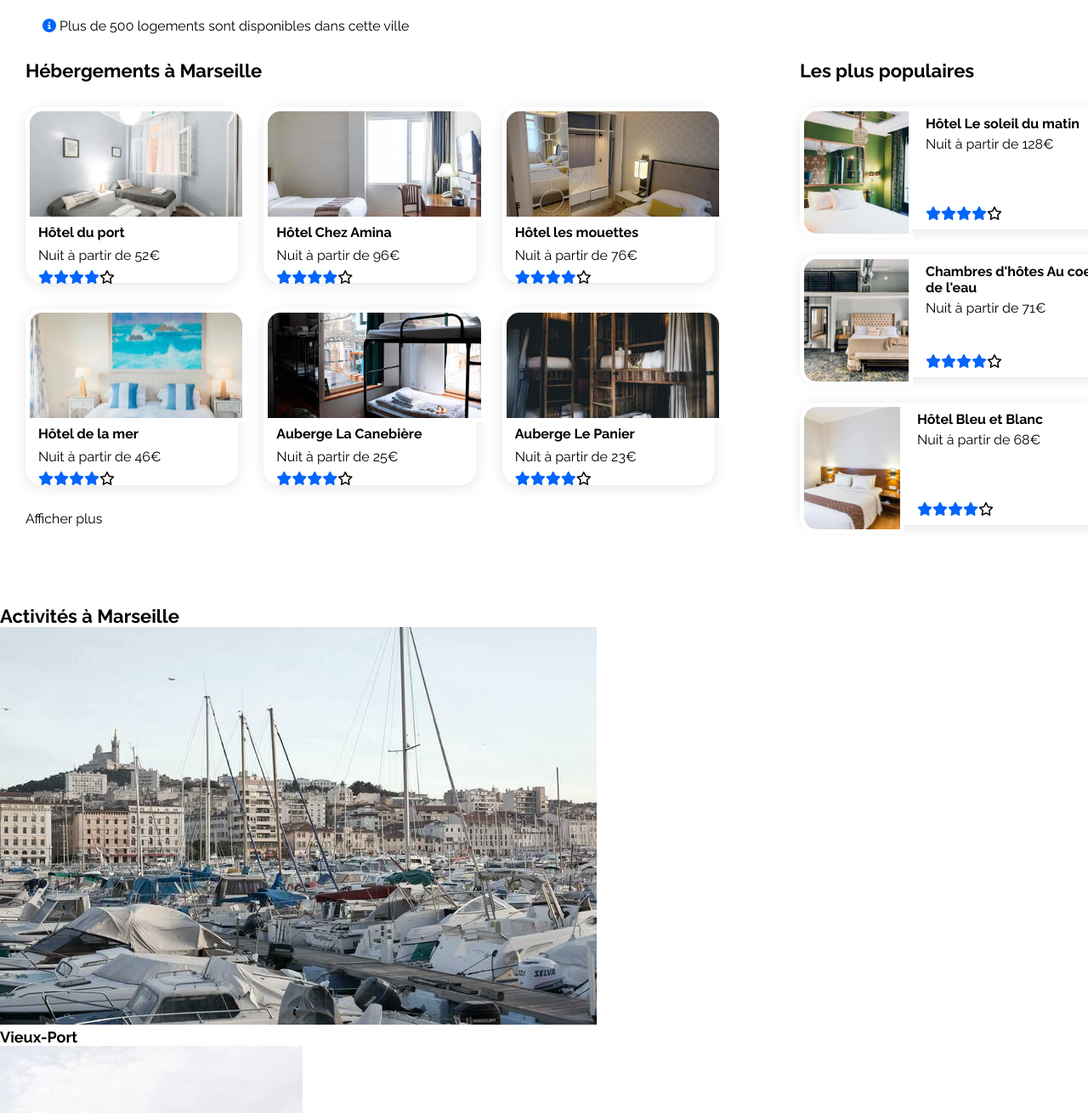
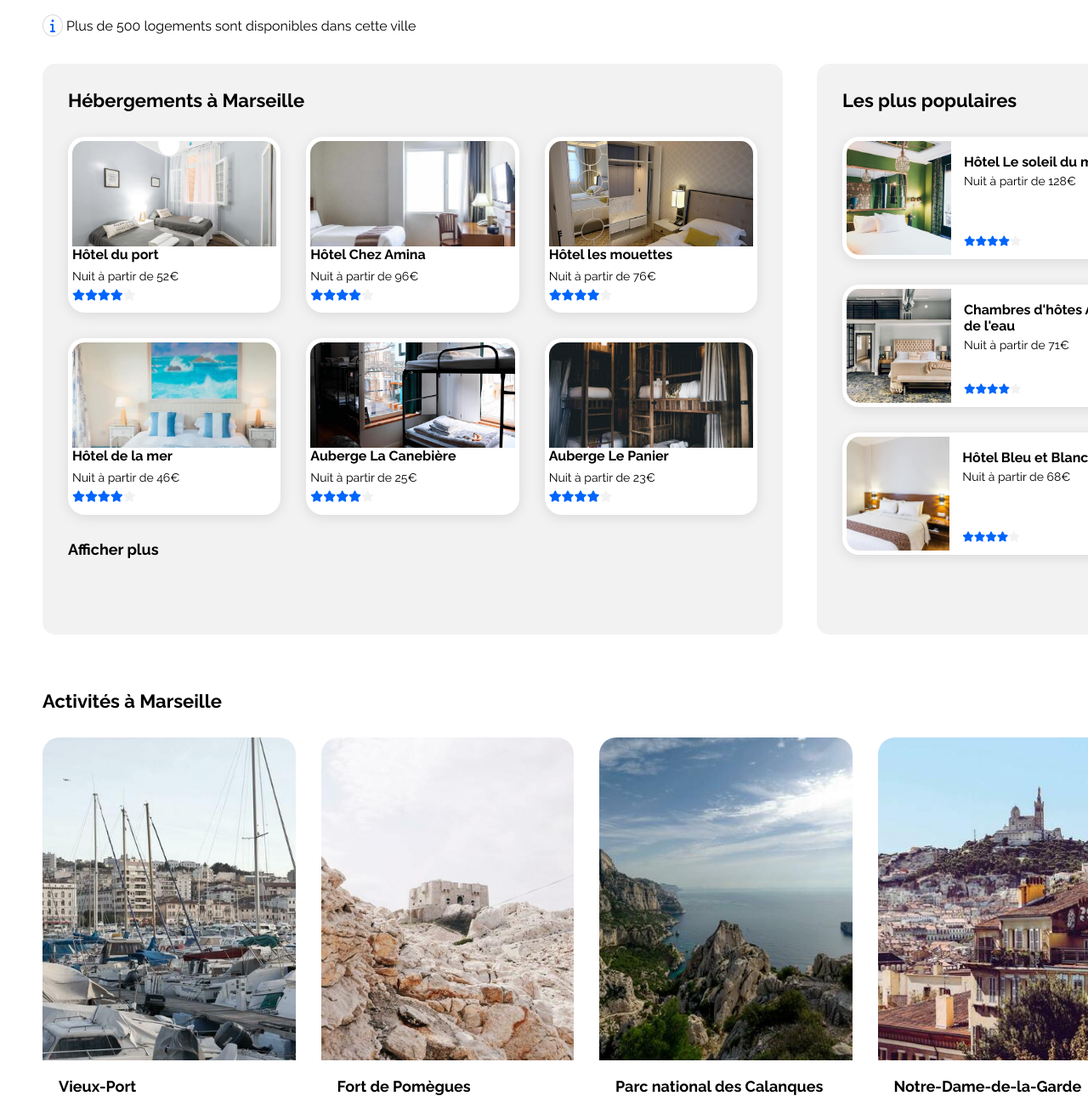
Before and after one commit to ElieKillian/Projet-3, a plain HTML site: page Index.html in a window 1280 px wide. Shown: the part 320-1630 px from the top of the page at 85% size. Drawn offline with Linux system fonts and the light colour scheme.

Commit message:
ajout des deux dernières parties

```diff
--- a/Index.html
+++ b/Index.html
@@ -43,7 +43,10 @@
                 <a class="filter" href="#"><i class="fa-solid fa-heart"></i> Romantique</a>
                 <a class="filter" href="#"><i class="fa-solid fa-fire"></i> Nos pépites</a>
             </div>
-            <p><i class="fa-solid fa-circle-info"></i> Plus de 500 logements sont disponibles dans cette ville</p> <!---"fa-regular" ne fonctionne pas, remplacé par fa-solid-->
+            <div class="info">
+                <i class="fa-solid fa-info"></i>
+                <p> Plus de 500 logements sont disponibles dans cette ville</p>
+            </div>
         </div>
     </section>
 
@@ -56,13 +59,13 @@
                         <img src="ImagesBooki/hebergements/4_small/fred-kleber-gTbaxaVLvsg-unsplash.jpg" alt="Hôtel du port">
                         <div class="textcard1">
                             <h4>Hôtel du port</h4>
-                            <p>Nuit à partir de 52€</p>
+                            <p class="pcards">Nuit à partir de 52€</p>
                             <div class="blue_star">
                                 <i class="fa-solid fa-star"></i>
                                 <i class="fa-solid fa-star"></i>
                                 <i class="fa-solid fa-star"></i>
                                 <i class="fa-solid fa-star"></i>
-                                <i class="fa-regular fa-star"></i>
+                                <i class="fa-solid fa-star empty"></i>
                             </div>
                         </div>
                     </a>
@@ -70,13 +73,13 @@
                         <img src="ImagesBooki/hebergements/4_small/febrian-zakaria-M6S1WvfW68A-unsplash.jpg" alt="Hôtel Chez Amina">
                         <div class="textcard1">
                             <h4>Hôtel Chez Amina</h4>
-                            <p>Nuit à partir de 96€</p>
+                            <p class="pcards">Nuit à partir de 96€</p>
                             <div class="blue_star">
                                 <i class="fa-solid fa-star"></i>
                                 <i class="fa-solid fa-star"></i>
                                 <i class="fa-solid fa-star"></i>
                                 <i class="fa-solid fa-star"></i>
-                                <i class="fa-regular fa-star"></i>
+                                <i class="fa-solid fa-star empty"></i>
                             </div>
                         </div>
                     </a>
@@ -84,13 +87,13 @@
                         <img src="ImagesBooki/hebergements/4_small/reisetopia-B8WIgxA_PFU-unsplash.jpg" alt="Hôtel les mouettes">
                         <div class="textcard1">
                             <h4>Hôtel les mouettes</h4>
-                            <p>Nuit à partir de 76€</p>
+                            <p class="pcards">Nuit à partir de 76€</p>
                             <div class="blue_star">
                                 <i class="fa-solid fa-star"></i>
                                 <i class="fa-solid fa-star"></i>
                                 <i class="fa-solid fa-star"></i>
                                 <i class="fa-solid fa-star"></i>
-                                <i class="fa-regular fa-star"></i>
+                                <i class="fa-solid fa-star empty"></i>
                             </div>
                         </div>
                     </a>
@@ -100,13 +103,13 @@
                         <img src="ImagesBooki/hebergements/4_small/annie-spratt-Eg1qcIitAuA-unsplash.jpg" alt="Hôtel de la mer">
                         <div class="textcard1">
                             <h4>Hôtel de la mer</h4>
-                            <p>Nuit à partir de 46€</p>
+                            <p class="pcards">Nuit à partir de 46€</p>
                             <div class="blue_star">
                                 <i class="fa-solid fa-star"></i>
                                 <i class="fa-solid fa-star"></i>
                                 <i class="fa-solid fa-star"></i>
                                 <i class="fa-solid fa-star"></i>
-                                <i class="fa-regular fa-star"></i>
+                                <i class="fa-solid fa-star empty"></i>
                             </div>
                         </div>
                     </a>
@@ -114,13 +117,13 @@
                         <img src="ImagesBooki/hebergements/4_small/marcus-loke-WQJvWU_HZFo-unsplash.jpg" alt="Auberge La Canebière">
                         <div class="textcard1">
                             <h4>Auberge La Canebière</h4>
-                            <p>Nuit à partir de 25€</p>
+                            <p class="pcards">Nuit à partir de 25€</p>
                             <div class="blue_star">
                                 <i class="fa-solid fa-star"></i>
                                 <i class="fa-solid fa-star"></i>
                                 <i class="fa-solid fa-star"></i>
                                 <i class="fa-solid fa-star"></i>
-                                <i class="fa-regular fa-star"></i>
+                                <i class="fa-solid fa-star empty"></i>
                             </div>
                         </div>
                     </a>
@@ -128,18 +131,18 @@
                         <img src="ImagesBooki/hebergements/4_small/nicate-lee-kT-ZyaiwBe0-unsplash.jpg" alt="Auberge Le Panier">
                         <div class="textcard1">
                             <h4>Auberge Le Panier</h4>
-                            <p>Nuit à partir de 23€</p>
+                            <p class="pcards">Nuit à partir de 23€</p>
                             <div class="blue_star">
                                 <i class="fa-solid fa-star"></i>
                                 <i class="fa-solid fa-star"></i>
                                 <i class="fa-solid fa-star"></i>
                                 <i class="fa-solid fa-star"></i>
-                                <i class="fa-regular fa-star"></i>
+                                <i class="fa-solid fa-star empty"></i>
                             </div>
                         </div>
                     </a>
                 </div>
-                <a href="#">Afficher plus</a>
+                <h3><a href="#">Afficher plus</a></h3>
             </article>
 
             <aside class="populaires">
@@ -153,14 +156,14 @@
                         <div class="textcard2">
                             <div class="titlecard2">
                                 <h4>Hôtel Le soleil du matin</h4>
-                                <p>Nuit à partir de 128€</p>
+                                <p class="pcards">Nuit à partir de 128€</p>
                             </div>
                             <div class="blue_star2">
                                 <i class="fa-solid fa-star"></i>
                                 <i class="fa-solid fa-star"></i>
                                 <i class="fa-solid fa-star"></i>
                                 <i class="fa-solid fa-star"></i>
-                                <i class="fa-regular fa-star"></i>
+                                <i class="fa-solid fa-star empty"></i>
                             </div>
                         </div>
                     </a>
@@ -169,14 +172,14 @@
                         <div class="textcard2">
                             <div class="titlecard2">
                                 <h4>Chambres d'hôtes Au coeur de l'eau</h4>
-                                <p>Nuit à partir de 71€</p>
+                                <p class="pcards">Nuit à partir de 71€</p>
                             </div>
                             <div class="blue_star2">
                                 <i class="fa-solid fa-star"></i>
                                 <i class="fa-solid fa-star"></i>
                                 <i class="fa-solid fa-star"></i>
                                 <i class="fa-solid fa-star"></i>
-                                <i class="fa-regular fa-star"></i>
+                                <i class="fa-solid fa-star empty"></i>
                             </div>
                         </div>
                     </a>
@@ -185,14 +188,14 @@
                         <div class="textcard2">
                             <div class="titlecard2">
                                 <h4>Hôtel Bleu et Blanc</h4>
-                                <p>Nuit à partir de 68€</p>
+                                <p class="pcards">Nuit à partir de 68€</p>
                             </div>
                             <div class="blue_star2">
                                 <i class="fa-solid fa-star"></i>
                                 <i class="fa-solid fa-star"></i>
                                 <i class="fa-solid fa-star"></i>
                                 <i class="fa-solid fa-star"></i>
-                                <i class="fa-regular fa-star"></i>
+                                <i class="fa-solid fa-star empty"></i>
                             </div>
                         </div>
                     </a>
@@ -202,24 +205,26 @@
     </section>
 
     <section>
-        <div class="container activities">
+        <div class="container activites">
             <h2>Activités à Marseille</h2>
+            <div class="aligncard3">
                 <a class="card3" href="#">
                     <img src="ImagesBooki/activites/4_small/reno-laithienne-QUgJhdY5Fyk-unsplash.jpg" alt="Vieux-Port">
-                <h3>Vieux-Port</h3>
+                    <h3 class="textcard3">Vieux-Port</h3>
                 </a>
                 <a class="card3" href="#">
                     <img src="ImagesBooki/activites/4_small/paul-hermann-QFTrLdQIRhI-unsplash.jpg" alt="Fort de Pomègues">
-                <h3>Fort de Pomègues</h3>
+                    <h3 class="textcard3">Fort de Pomègues</h3>
                 </a>
                 <a class="card3" href="#">
                     <img src="ImagesBooki/activites/4_small/kilyan-sockalingum-NR8-cBCN3aI-unsplash.jpg" alt="Parc national des Calanques">
-                <h3>Parc national des Calanques</h3>
+                    <h3 class="textcard3">Parc national des Calanques</h3>
                 </a>
                 <a class="card3" href="#">
                     <img src="ImagesBooki/activites/4_small/florian-wehde-xW9e8gdotxI-unsplash.jpg" alt="Notre-Dame-de-la-Garde">
-                <h3>Notre-Dame-de-la-Garde</h3>
+                    <h3 class="textcard3">Notre-Dame-de-la-Garde</h3>
                 </a>
+            </div>
         </div>
     </section>
 
--- a/style.css
+++ b/style.css
@@ -15,6 +15,7 @@
 body {
     margin: 0px;
     padding: 0px;
+    /*font-size: 10px;*/
 }
 .container{
     width: 1440px;
@@ -24,6 +25,7 @@ h2{
     font-style: normal;
     font-weight: 700;
     font-size: 22px;
+    /*font-size: 1rem;*/
     line-height: 26px;
 }
 h3{
@@ -83,7 +85,7 @@ nav {
     margin-top: 0px;
     padding-bottom: 14px;
     margin-right: 0px;
-    align-items: center;
+    align-items: start;
 }
 .menu1{
     padding-top: 16px;
@@ -120,7 +122,7 @@ nav {
     flex-direction: column;
     width: 1340px;
     height: 281px;
-    padding-left: 50px;
+    margin-left: 50px;
     gap: 35px;
 }
 .researchtitle{
@@ -139,6 +141,9 @@ form{
     width: 50px;
     height: 49px;
     color: black;
+    background: #F2F2F2;
+    border: 1px solid #F2F2F2;
+    border-radius: 15px 0px 0px 15px;
 }
 .fa-location-dot:before{
     position: relative;
@@ -148,8 +153,9 @@ form{
     top: 15px;
 }
 input [type=search]{
+    border: 1px solid #F2F2F2 ;
     width: 195px;
-    border: hidden;
+    border-style: #f2f2f2;
     height: 21px;
 }
 ::placeholder{
@@ -195,13 +201,30 @@ input[type=submit]{
 .filter:hover{
     background: #DEEBFF;
 }
+.info{
+    display: flex;
+    flex-direction: row;
+    align-items: center;
+    gap : 20px;
+    padding: 0px;
+    width: 1340px;
+    height: 24px;
+}
+
+.fa-info::before{
+    border: 1px solid #D9D9D9;
+    border-radius: 100%;
+    padding: 50% 100%;
+    max-height: 24px;
+    max-width: 24px;
+}
 
 /* Hébergements - Populaires Card1-2 */
 
 .hébergements-and-populaires{
     display: flex;
     flex-direction: row;
-    padding: 0px;
+    margin-left: 50px;
     gap: 40px;
     width: 1340px;
     height: 611,5px;
@@ -209,10 +232,13 @@ input[type=submit]{
 .hébergements{
     display: flex;
     flex-direction: column;
+    margin-top: 35px;
     padding: 30px;
     gap: 30px;
     width: 871px;
     height: 611.5px;
+    background-color: #F2F2F2;
+    border-radius: 15px;
 }
 .aligncard1{
     display: flex;
@@ -225,40 +251,58 @@ input[type=submit]{
 .card1 {
     display: flex;
     flex-direction: column;
-    gap: 4px;
     width: 250.33px;
     height: 207.25px;
     box-shadow: 0 3px 15px 0 rgba(0,0,0,0.1);
     border-radius: 20px;
+    background: #FFFFFF;
   }
-  .card1 img {
+.card1 img {
     object-fit: cover;
-    width: 250.33px;
+    width: 240.33px;
     height: 124px;
-    border: 5px solid #FFFFFF;
+    border-top: 5px solid #FFFFFF;
+    border-left: 5px solid #FFFFFF;
+    border-right: 5px solid #FFFFFF;
     border-radius: 20px 20px 0px 0px;
   }
-    .textcard1 {
+.textcard1 {
     display: flex;
     flex-direction: column;
     align-items: start;
-    padding: 0px 15px;
     gap: 8px;
+    margin: 0px 5px;
+    width: 240.33px;
     height: 64.25px;
+    background: #FFFFFF;
+}
+.pcards{
+    font-style: normal;
+    font-weight: 400;
+    font-size: 14px;
+    line-height: 16px;
 }
 .blue_star{
     display: flex;
     flex-direction: row;
+    width: 81px;
+    font-size: 13.25px;
+}
+.empty{
+    color: #F2F2F2;
 }
 
 /* Populaires */
 .populaires{
     display: flex;
     flex-direction: column;
+    margin-top: 35px;
     padding: 30px;
     gap: 30px;
     width: 429px;
     height: 611.5px;
+    background-color: #F2F2F2;
+    border-radius: 15px;
 }
 .titlepopulaires{
     display: flex;
@@ -280,30 +324,35 @@ input[type=submit]{
     flex-direction: row;
     width: 369px;
     height: 144px;
-    box-shadow: 0 3px 15px 0 rgba(0,0,0,0.1);
+    box-shadow: 0px 3px 15px 0px rgba(0,0,0,0.1);
     border-radius: 20px;
 }
 .card2 img {
     object-fit: cover;
     width: 123px;
-    height: 144px;
-    border: 5px solid #FFFFFF;
+    height: 134px;
+    border-top: 5px solid #FFFFFF;
+    border-left: 5px solid #FFFFFF;
+    border-bottom: 5px solid #FFFFFF;
     border-radius: 20px 0px 0px 20px;
   }
 .textcard2{
     display: flex;
     flex-direction: column;
     align-items: flex-start;
-    padding: 10px 5px 5px 15px;
+    padding: 5px 0px;
     gap: 24px;
     width: 246px;
     height: 134px;
+    border-radius: 0px 20px 20px 0px;
+    background: #FFFFFF;
 }
 .titlecard2{
     display: flex;
     flex-direction: column;
     align-items: flex-start;
-    padding: 0px;
+    padding-top: 15px;
+    padding-left: 15px;
     gap: 5px;
     width: 226px;
     height: 83px;
@@ -311,5 +360,61 @@ input[type=submit]{
 .blue_star2{
     display: flex;
     flex-direction: row;
+    padding-left: 15px;
+    width: 68px;
+    font-size: 12px;
     margin-bottom: 10px;
 }
+
+/* Activites */
+.activites{
+    display:flex;
+    flex-direction: column;
+    margin-top: 65px;
+    margin-left: 50px;
+    width: 1340px;
+    height: 559.02px;
+}
+.aligncard3{
+    display: flex;
+    flex-direction: row;
+    gap: 30px;
+    margin-top: 30px;
+}
+.card3{
+    display: flex;
+    flex-direction: column;
+    width: 297.5px;
+    height: 439px;
+    box-shadow: 0px 3px 15px 0px rgba(0, 0, 0, 0.1));
+    border-radius: 20px;
+}
+.card3 img{
+    object-fit: cover;
+    width: 297.5px;
+    height: 380px;
+    border-radius: 20px 20px 0px 0px;
+}
+.textcard3{
+    margin-top: 20px;
+    margin-left: 19px;
+}
+
+/* Footer */
+.footer{
+    display: flex;
+    flex-direction: row;
+    justify-content: space-around;
+    margin-top: 35px;
+    margin-left: 50px;
+    width: 1340px;
+    height: 163px;
+    background: #F2F2F2;
+}
+.foot1{
+    display: flex;
+    flex-direction: column;
+    width: 33%;
+    padding: 20px;
+    gap: 15px;
+}
```
Lines whose indentation alone changed are shown as unchanged.
